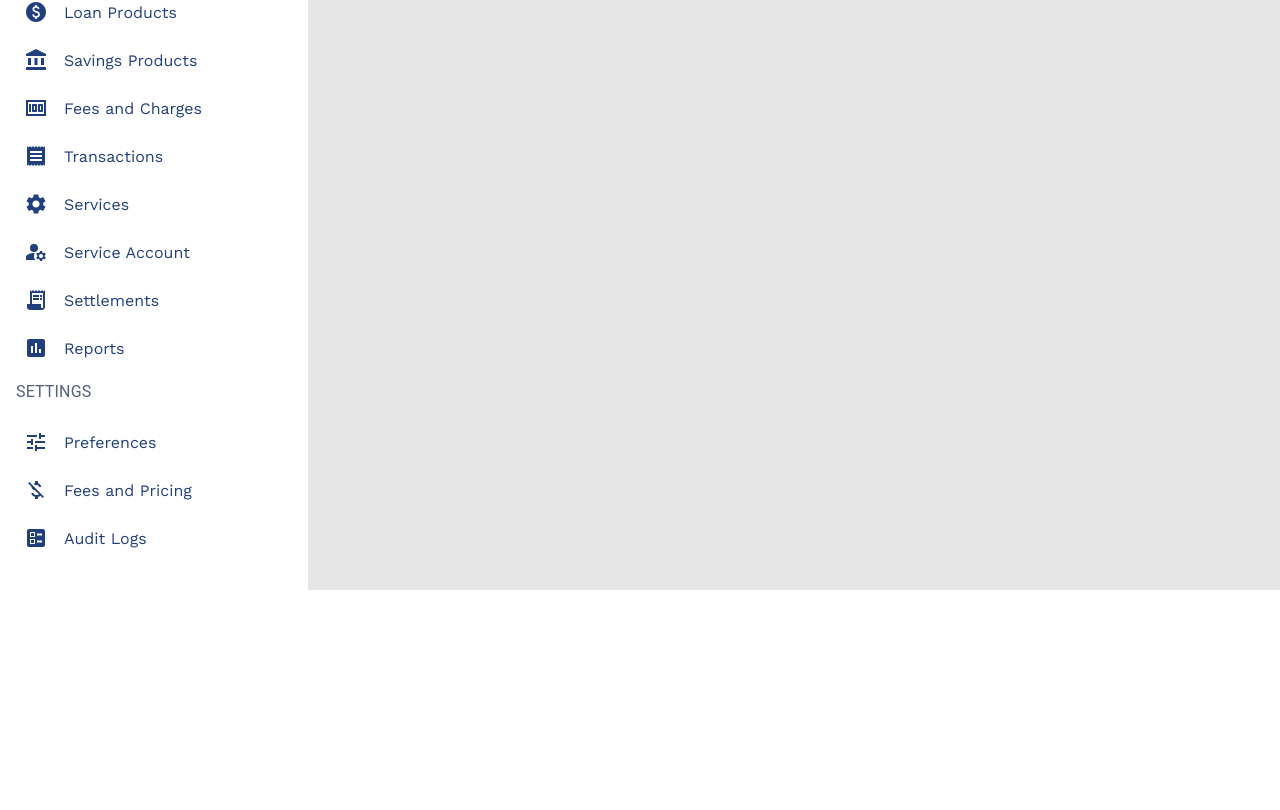
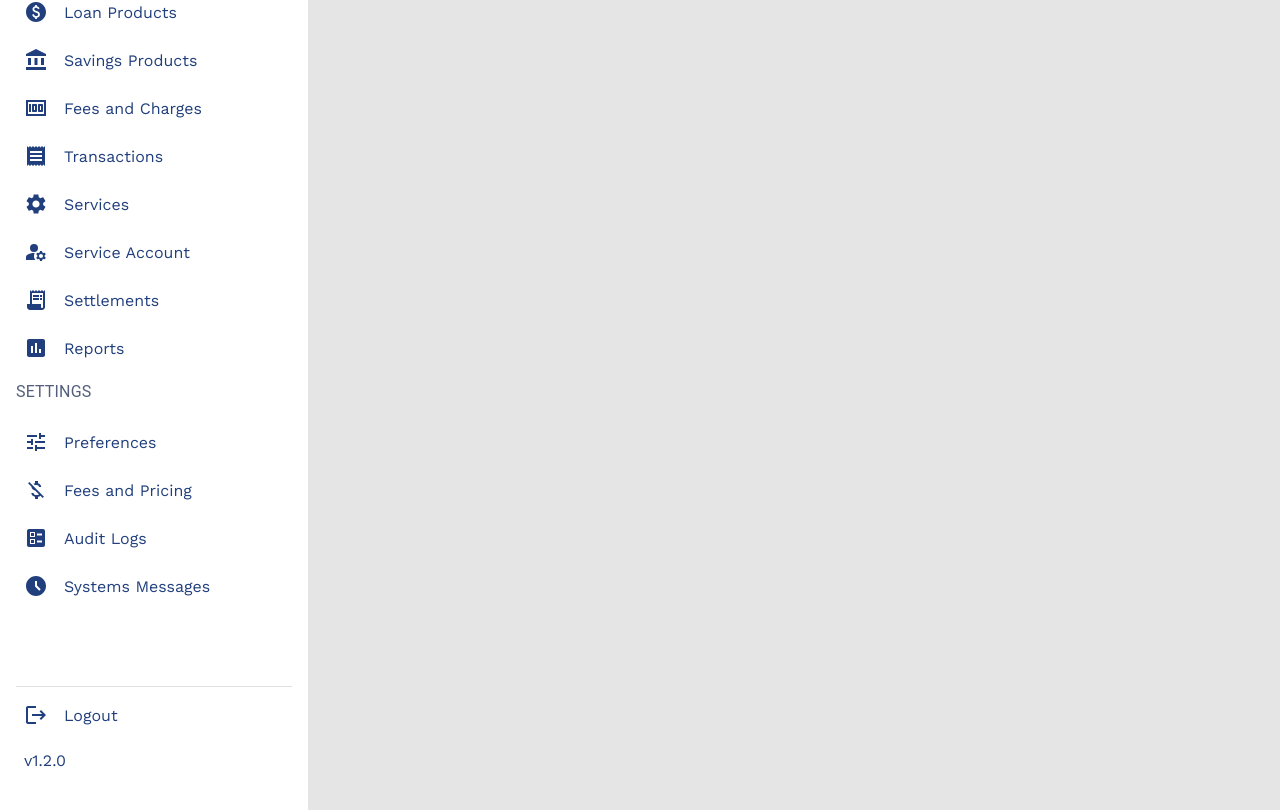
Before and after one commit to WaruiAlfred/lendsqr-fe-test, a React (Create React App) app: page / in a window 1280 px wide. Shown: the part 783-1593 px from the top of the page. Before the commit the page ends 1373 px from the top, so only its background shows below. Built offline with nearby package versions, Linux system fonts and the light colour scheme; no server answers.

Commit message:
add icons on user menu

```diff
--- a/src/components/dashboard/SideMenu.tsx
+++ b/src/components/dashboard/SideMenu.tsx
@@ -1,4 +1,4 @@
-import { Typography, Box } from "@mui/material";
+import { Typography, Box, Divider } from "@mui/material";
 import Stack from "@mui/material/Stack";
 import BusinessCenterIcon from "@mui/icons-material/BusinessCenter";
 import KeyboardArrowDownIcon from "@mui/icons-material/KeyboardArrowDown";
@@ -21,6 +21,8 @@ import AssessmentIcon from "@mui/icons-material/Assessment";
 import TuneIcon from "@mui/icons-material/Tune";
 import MoneyOffIcon from "@mui/icons-material/MoneyOff";
 import BallotIcon from "@mui/icons-material/Ballot";
+import AccessTimeFilledIcon from "@mui/icons-material/AccessTimeFilled";
+import LogoutIcon from "@mui/icons-material/Logout";
 import { FC, Fragment } from "react";
 
 const SideMenuOption: FC<{ children: any }> = ({ children }) => {
@@ -249,6 +251,15 @@ const options = [
           </Fragment>
         ),
       },
+      {
+        name: "SystemsMessages",
+        content: (
+          <Fragment>
+            <AccessTimeFilledIcon sx={{ marginRight: "1rem" }} />
+            Systems Messages
+          </Fragment>
+        ),
+      },
     ],
   },
 ];
@@ -298,6 +309,16 @@ const SideMenu: FC = () => {
             ))
           : null
       )}
+
+      <Divider
+        orientation="horizontal"
+        sx={{ marginTop: "5rem !important", width: "100%" }}
+      />
+      <SideMenuOption>
+        <LogoutIcon sx={{ marginRight: "1rem" }} />
+        Logout
+      </SideMenuOption>
+      <SideMenuOption>v1.2.0</SideMenuOption>
     </Stack>
   );
 };
```
